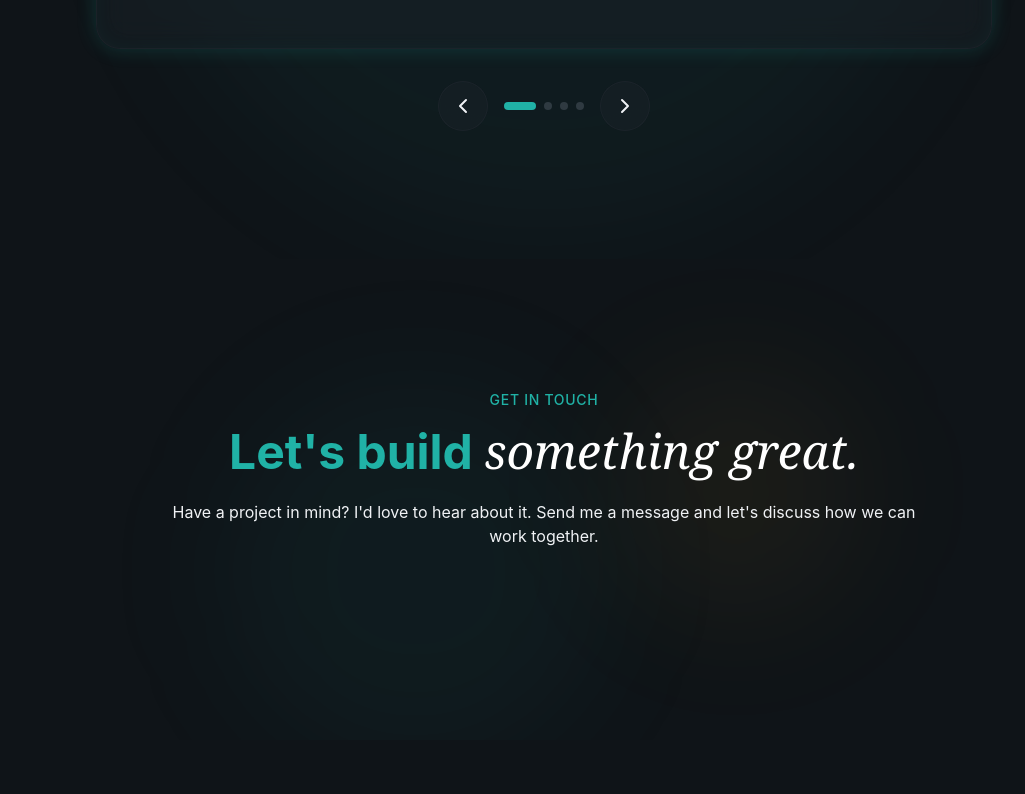
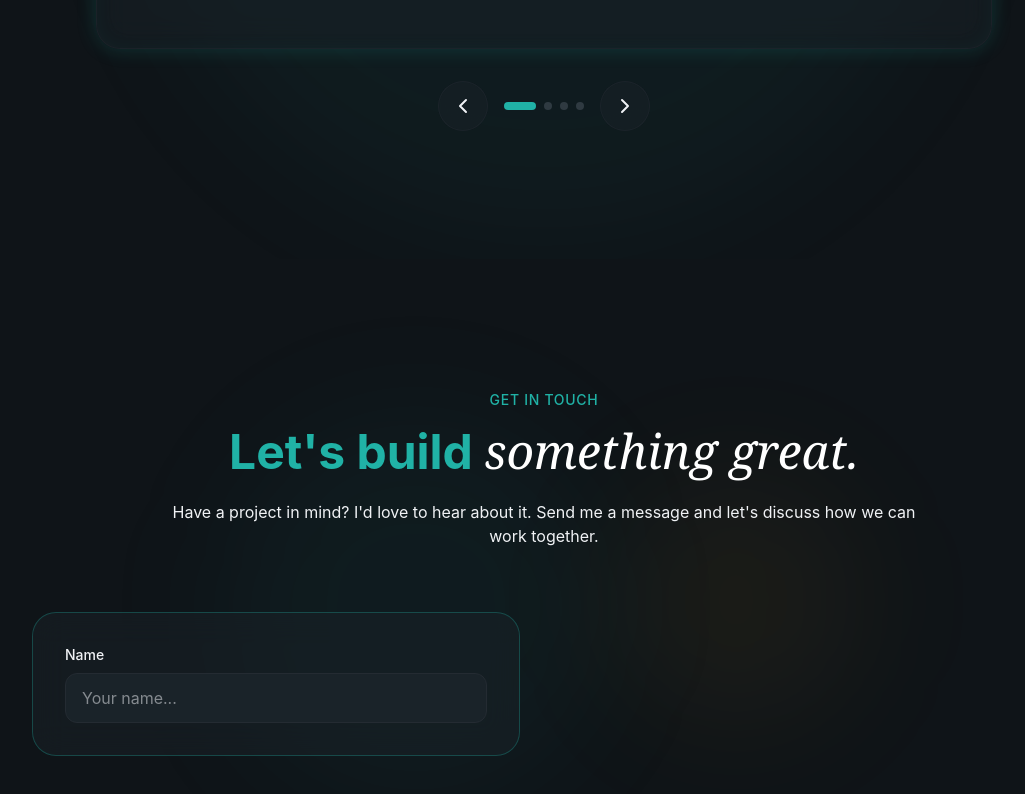
Before and after one commit to Ridzzz0Alam/dev_personal_project, a React (Vite) app: page / in a window 1280 px wide. Shown: the part 7897-8691 px from the top of the page, without its empty margins (96-1121 px from the left). Before the commit the page ends 8637 px from the top, so only its background shows below. Built offline with nearby package versions, Linux system fonts and the light colour scheme.

Commit message:
added table first input

```diff
--- a/src/sections/Contact.jsx
+++ b/src/sections/Contact.jsx
@@ -104,8 +104,30 @@ export const Contact = () =>{
                     </p>
                 </div>
 
-                <div>
-
+                <div className="grid lg:grid-cols-2 gap-12 max-w-5xl mx-auto">
+                    <div className="glass p-8 rounded-3xl border border-primary/30 animate-fade-in animation-delay-300">
+                        <form className="space-y-6" onSubmit={handleSubmit}>
+                            <div>
+                                <label
+                                htmlFor="name"
+                                className="block text-sm font-medium mb-2"
+                                >
+                                    Name
+                                </label>
+                                <input
+                                id="name"
+                                type="text"
+                                required
+                                placeholder="Your name..."
+                                value={formData.name}
+                                onChange={(e) =>
+                                    setFormData({ ...formData, name: e.target.value})
+                                }
+                                className="w-full px-4 py-3 bg-surface rounded-xl border border-border focus:border-primary focus:ring-1 focus:ring-primary outline-none transition-all"
+                                />
+                            </div>
+                        </form>
+                    </div>
                 </div>
             </div>
 
```
